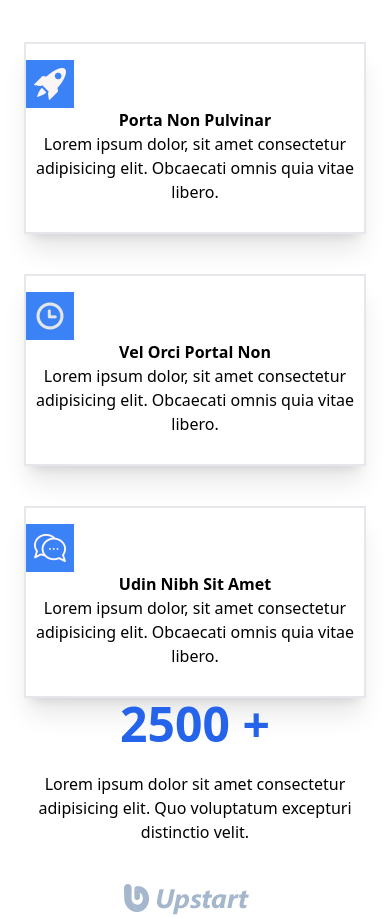
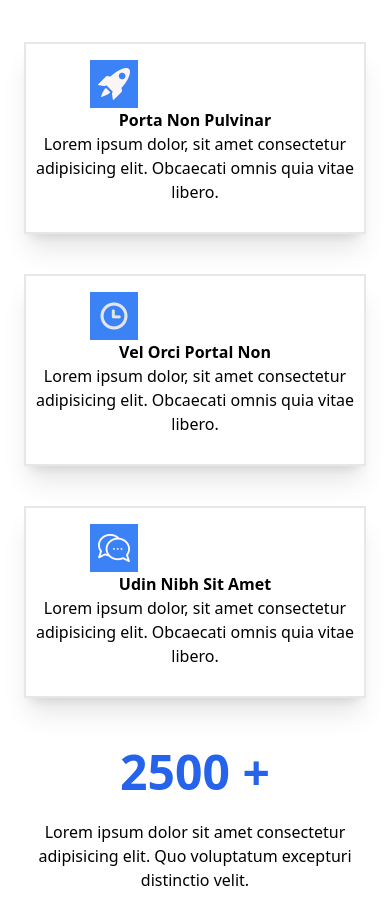
Before and after one commit to Fiyingithub/Alfy-Clone, a website: page index.html in a window 390 px wide. Shown: the part 908-1826 px from the top of the page. Drawn offline with nearby package versions, Linux system fonts and the light colour scheme.

Commit message:
i updated alfy clone

```diff
--- a/index.html
+++ b/index.html
@@ -62,21 +62,21 @@
 
     <div class="Details md:flex md:mt-20 md:gap-4 lg:pt-24 lg:h-[500px] px-6 md:px-12 lg:px-48 justify-center md:h-[400px] mt-[-30px] pt-8 md:mt-[-35px] lg:h-[400px] md:pt-[40px] lg:pt-20">
         <div class="text-center border-2 pt-4 lg:pt-8 lg:px-6 shadow-xl h-48 md:h-[230px] mt-10">
-            <img class="w-12 h-12 lg:ml-[140px] lg:mb-2 lg:w-16 lg:h-16 bg-blue-500 md:ml-20 text-white p-2" src="/images/space-rocket-launch.png" alt="">
+            <img class="w-12 h-12 ml-16 lg:ml-[140px] lg:mb-2 lg:w-16 lg:h-16 bg-blue-500 md:ml-20 text-white p-2" src="/images/space-rocket-launch.png" alt="">
             <h4 class="font-[700]">Porta Non Pulvinar</h4>
             <p class="font-[400]">Lorem ipsum dolor, sit amet consectetur adipisicing elit. Obcaecati omnis quia vitae libero.</p>
         </div>
         <div class="text-center border-2 pt-4 lg:pt-8 lg:px-6  md:h-[230px] shadow-xl h-48 mt-10">
-            <img class="w-12 h-12 lg:ml-[140px] lg:mb-2 lg:w-16 lg:h-16 bg-blue-500 md:ml-20 text-white p-2" src="/images/clock.png" alt="">
+            <img class="w-12 h-12 ml-16 lg:ml-[140px] lg:mb-2 lg:w-16 lg:h-16 bg-blue-500 md:ml-20 text-white p-2" src="/images/clock.png" alt="">
             <h4 class="font-[700]">Vel Orci Portal Non</h4>
             <p class="font-[400]">Lorem ipsum dolor, sit amet consectetur adipisicing elit. Obcaecati omnis quia vitae libero.</p>
         </div>
         <div class="text-center border-2 pt-4 lg:pt-8 lg:px-6 md:h-[230px] shadow-xl h-48 mt-10">
-            <img class="w-12 h-12 lg:ml-[140px] lg:mb-2 lg:w-16 lg:h-16 bg-blue-500 md:ml-20 text-white p-2" src="/images/bubble-chat.png" alt="">
+            <img class="w-12 h-12 ml-16 lg:ml-[140px] lg:mb-2 lg:w-16 lg:h-16 bg-blue-500 md:ml-20 text-white p-2" src="/images/bubble-chat.png" alt="">
             <h4 class="font-[700]">Udin Nibh Sit Amet </h4>
             <p class="font-[400]">Lorem ipsum dolor, sit amet consectetur adipisicing elit. Obcaecati omnis quia vitae libero.</p>
         </div>
-    </div>
+    </div><br class="block md:hidden"><br class="block md:hidden">
 
 
     <!-- ----------Drops--------- -->
```
